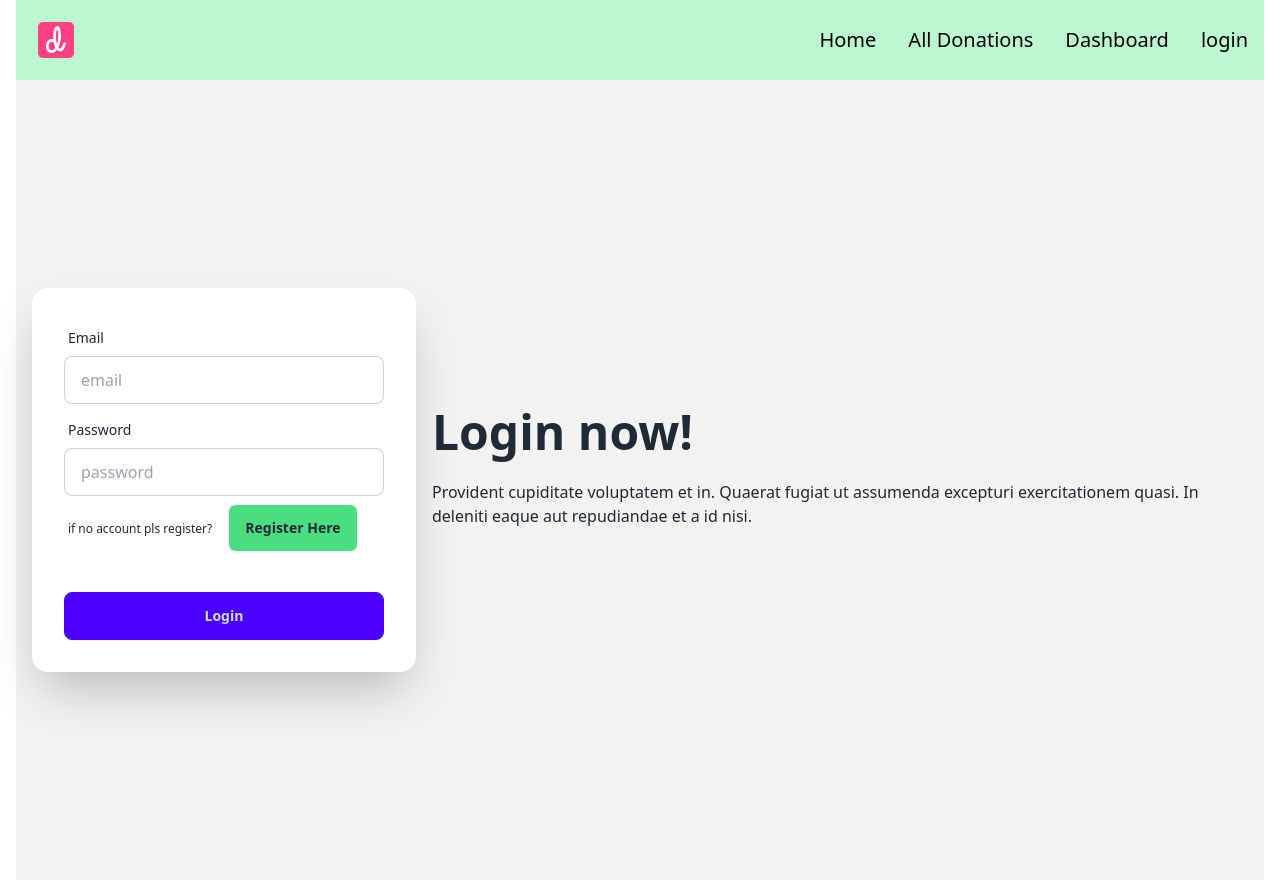
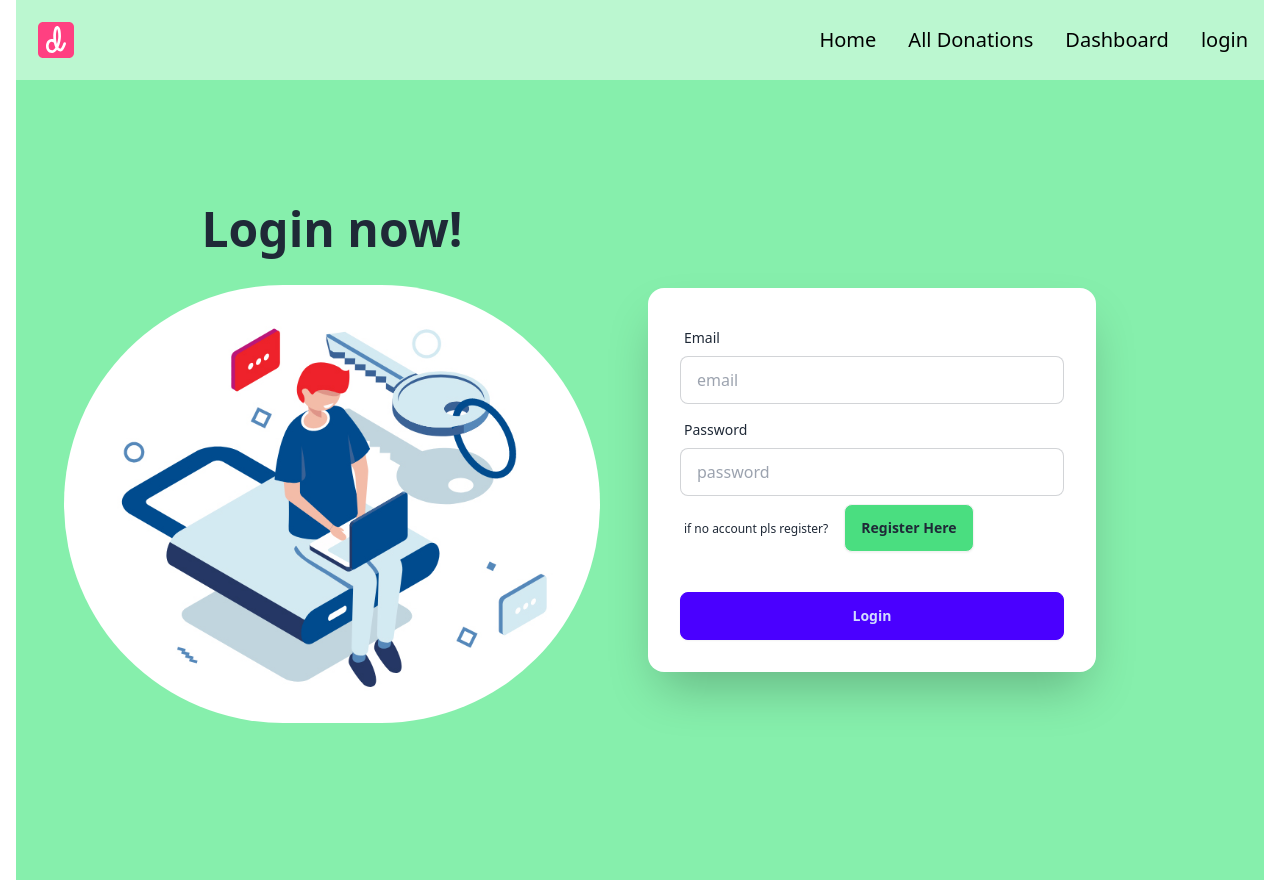
Before and after one commit to sobujhasan1000/L2-assingment-six, a React (Vite) app: page /login in a window 1280 px wide. Built offline with nearby package versions, Linux system fonts and the light colour scheme.

Commit message:
login page desing

```diff
--- a/src/pages/loging/Loging.tsx
+++ b/src/pages/loging/Loging.tsx
@@ -1,19 +1,21 @@
 import { NavLink } from "react-router-dom";
+import logingImg from "../../../public/donate/Loging2.jpg";
 
 const Loging = () => {
   return (
     <div>
-      <div className="hero min-h-screen bg-base-200">
-        <div className="hero-content flex-col lg:flex-row-reverse">
+      <div className="hero min-h-screen bg-green-300 items-center">
+        <div className="hero-content grid grid-cols-2">
           <div className="text-center lg:text-left">
-            <h1 className="text-5xl font-bold">Login now!</h1>
-            <p className="py-6">
+            <h1 className="text-5xl font-bold text-center">Login now!</h1>
+            {/* <p className="py-6">
               Provident cupiditate voluptatem et in. Quaerat fugiat ut assumenda
               excepturi exercitationem quasi. In deleniti eaque aut repudiandae
               et a id nisi.
-            </p>
+            </p> */}
+            <img className="rounded-full p-8" src={logingImg} alt="" />
           </div>
-          <div className="card shrink-0 w-full max-w-sm shadow-2xl bg-base-100">
+          <div className="card shrink-0 w-full max-w-md  shadow-2xl bg-base-100">
             <form className="card-body">
               <div className="form-control">
                 <label className="label">
```
Also changed, not shown: public/donate/Loging2.jpg (added), public/donate/loging.jpg (added).
